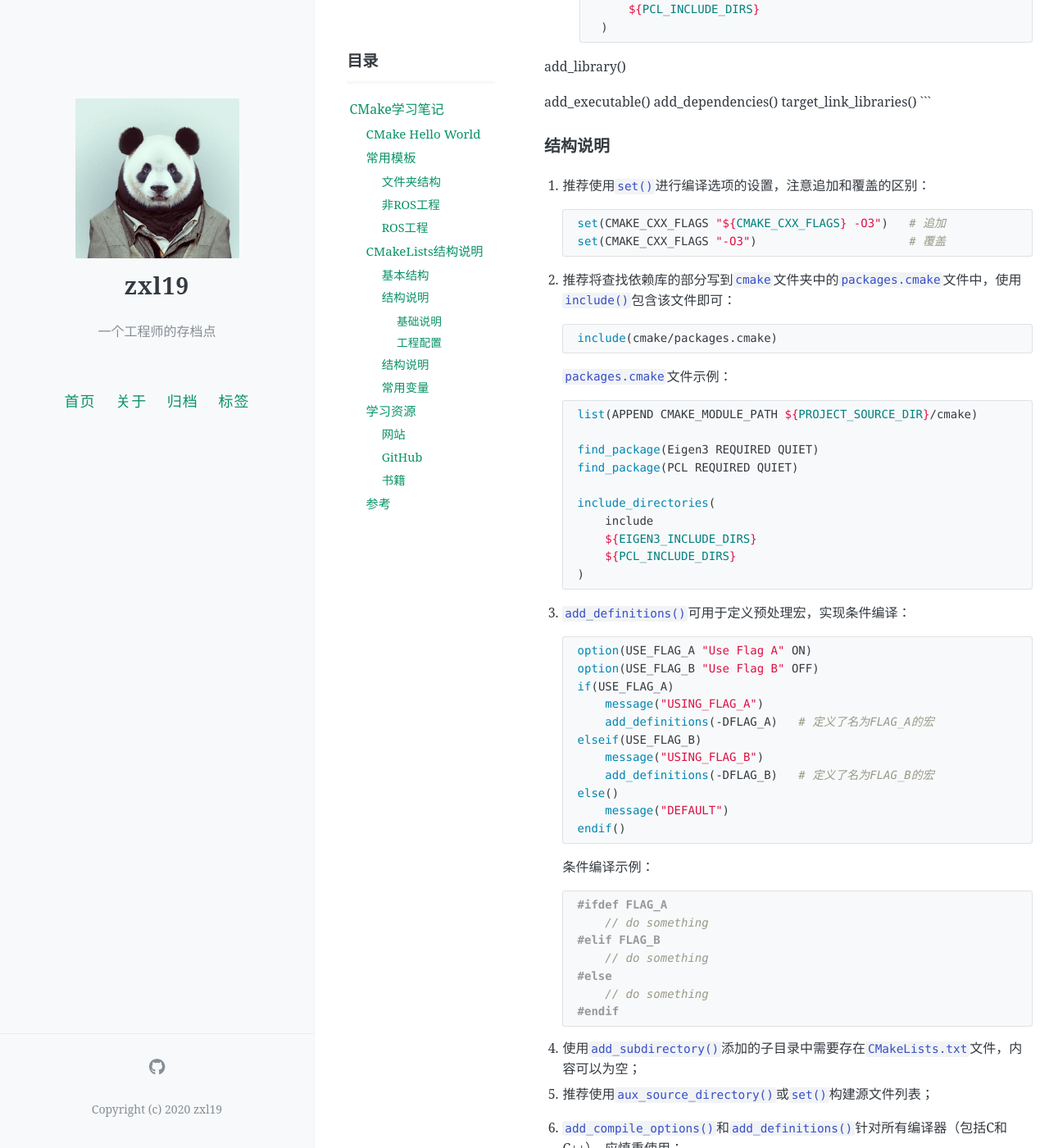
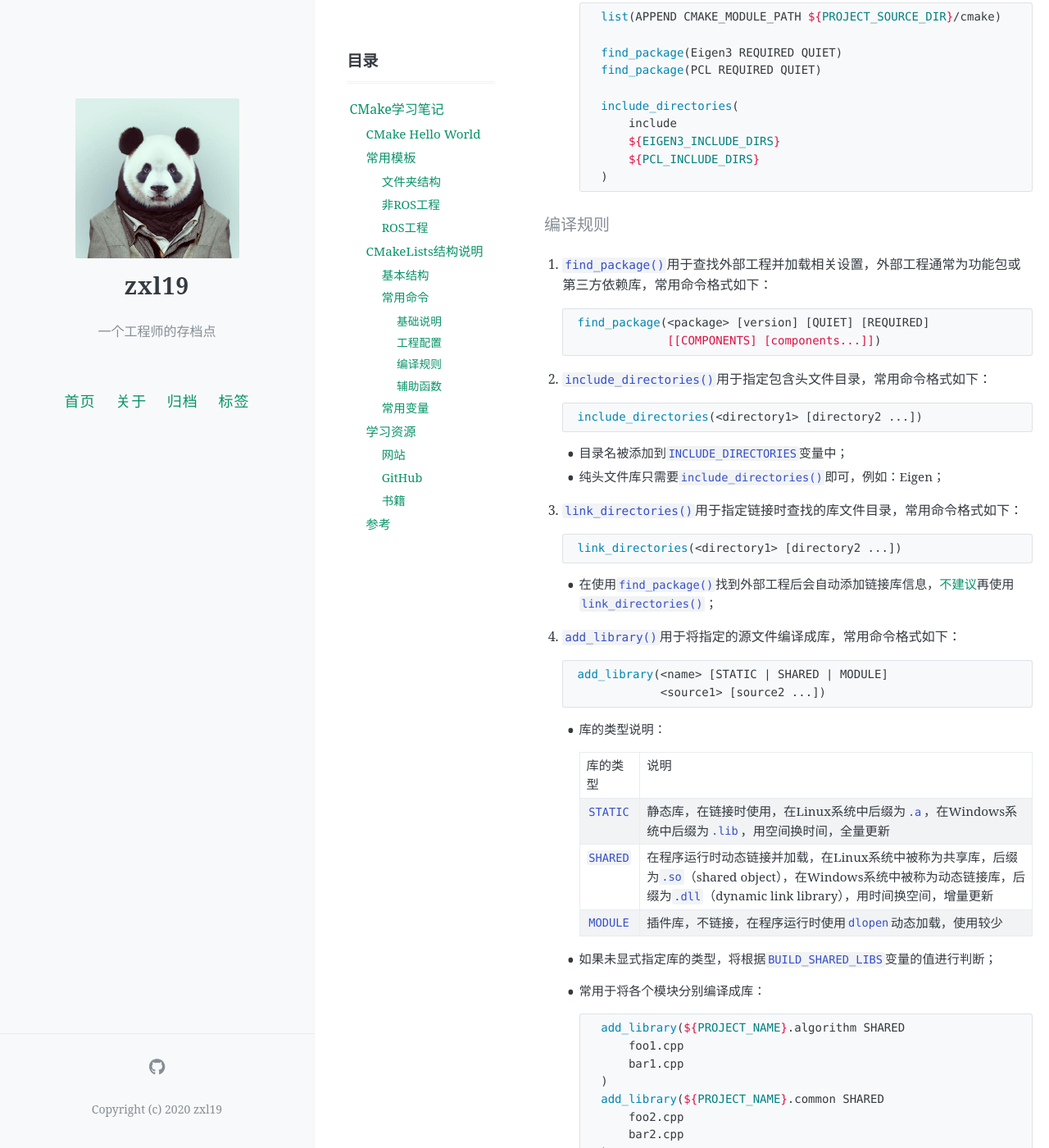
Before and after one commit to zxl19/zxl19.github.io, a Jekyll site: the page built from _posts/2021-03-28-cmake-note.md, in a window 1280 px wide and 1400 px high, scrolled down 5570 px. Shown: the whole window at 82% size. Built offline with Jekyll 4.4.1, drawn with Linux system fonts in a browser that asks for light colours; comment, search, counter and statistics services are not loaded; some of the changed text lies outside the part shown.

Commit message:
Update Posts

````diff
--- a/_posts/2021-03-28-cmake-note.md
+++ b/_posts/2021-03-28-cmake-note.md
@@ -34,9 +34,9 @@ pinned: true
 ├── app                     # 存放可执行文件，调用各个模块
 ├── build                   # 存放编译生成文件
 ├── cmake                   # 存放.cmake文件，查找依赖库
-├── CMakeLists.txt          # 项目编译规则
+├── CMakeLists.txt          # 工程编译规则
 ├── config                  # 存放配置文件，硬件参数和软件参数分开保存
-├── doc                     # 存放项目文档
+├── doc                     # 存放各个模块的开发文档
 ├── docker                  # 存放Docker镜像
 ├── include                 # 存放头文件，模块化
 ├── launch                  # 存放.launch文件，启动ROS功能包的各个节点
@@ -44,7 +44,7 @@ pinned: true
 ├── log                     # 存放日志文件
 ├── msg                     # 存放.msg文件，自定义ROS消息类型
 ├── package.xml             # 依赖的ROS功能包
-├── README.md               # 项目说明文档
+├── README.md               # 工程说明文档
 ├── rviz_cfg                # 存放.rviz文件，配置Rviz可视化参数
 ├── scripts                 # 存放Python脚本，用于后处理和可视化
 ├── src                     # 存放源文件，模块化，编译成库
@@ -167,16 +168,18 @@ foreach()
 endforeach()
 ```
 
-### 结构说明
+### 常用命令
 
 #### 基础说明
 
 1. `CMakeLists.txt`文件使用`#`注释；
-2. 功能函数名使用大小写均可，但是推荐使用小写，可读性更好；
+2. 功能函数名不区分大小写，支持大小写混用，但是推荐使用小写，可读性更好；
+3. 功能函数参数中`<...>`表示必需项，`[...]`表示可选项，`|`表示或；
+4. 变量名和字符串区分大小写；
 
 #### 工程配置
 
-1. `cmake_minimum_required()`用于指定CMake的最低版本，命令格式如下：
+1. `cmake_minimum_required()`用于指定CMake的最低版本，常用命令格式如下：
 
     ```cmake
     cmake_minimum_required(VERSION <major.minor>)
@@ -188,7 +191,7 @@ endforeach()
     cmake_minimum_required(VERSION 3.1.0)
     ```
 
-2. `project()`用于指定工程名，命令格式如下：
+2. `project()`用于指定工程名，常用命令格式如下：
 
     ```cmake
     project(<project_name>)
@@ -200,13 +203,13 @@ endforeach()
     project(HelloWorld)
     ```
 
-3. `set()`用于定义变量并赋值，命令格式如下：
+3. `set()`用于定义变量并赋值，常用命令格式如下：
 
     ```cmake
     set(<variable> <value>)
     ```
 
-    - CMake中，`X`表示变量名，`${X}`表示变量值，`if()`语句直接用变量名判断；
+    - CMake中，`X`表示变量名，`${X}`表示变量值；
     - 常用于设置编译选项，需要注意追加和覆盖的区别：
 
         ```cmake
@@ -214,7 +217,13 @@ endforeach()
         set(CMAKE_CXX_FLAGS "-O3")                      # 覆盖
         ```
 
-4. `include()`用于从文件或模块中加载并运行CMake代码：
+4. `unset()`用于取消定义变量，常用命令格式如下：
+
+    ```cmake
+    unset(<variable>)
+    ```
+
+5. `include()`用于从文件或模块中加载并运行CMake代码，常用命令格式如下：
 
     ```cmake
     include(<file | module>)
@@ -241,83 +250,198 @@ endforeach()
         )
         ```
 
-add_library()
+#### 编译规则
 
-add_executable()
-add_dependencies()
-target_link_libraries()
-```
-
-### 结构说明
-
-1. 推荐使用`set()`进行编译选项的设置，注意追加和覆盖的区别：
+1. `find_package()`用于查找外部工程并加载相关设置，外部工程通常为功能包或第三方依赖库，常用命令格式如下：
 
     ```cmake
-    set(CMAKE_CXX_FLAGS "${CMAKE_CXX_FLAGS} -O3")   # 追加
-    set(CMAKE_CXX_FLAGS "-O3")                      # 覆盖
+    find_package(<package> [version] [QUIET] [REQUIRED]
+                 [[COMPONENTS] [components...]])
     ```
 
-2. 推荐将查找依赖库的部分写到`cmake`文件夹中的`packages.cmake`文件中，使用`include()`包含该文件即可：
+2. `include_directories()`用于指定包含头文件目录，常用命令格式如下：
 
     ```cmake
-    include(cmake/packages.cmake)
+    include_directories(<directory1> [directory2 ...])
     ```
 
-    `packages.cmake`文件示例：
+    - 目录名被添加到`INCLUDE_DIRECTORIES`变量中；
+    - 纯头文件库只需要`include_directories()`即可，例如：Eigen；
+
+3. `link_directories()`用于指定链接时查找的库文件目录，常用命令格式如下：
 
     ```cmake
-    list(APPEND CMAKE_MODULE_PATH ${PROJECT_SOURCE_DIR}/cmake)
-
-    find_package(Eigen3 REQUIRED QUIET)
-    find_package(PCL REQUIRED QUIET)
-
-    include_directories(
-        include
-        ${EIGEN3_INCLUDE_DIRS}
-        ${PCL_INCLUDE_DIRS}
-    )
+    link_directories(<directory1> [directory2 ...])
     ```
 
-3. `add_definitions()`可用于定义预处理宏，实现条件编译：
+    - 在使用`find_package()`找到外部工程后会自动添加链接库信息，[不建议](http://wiki.ros.org/catkin/CMakeLists.txt)再使用`link_directories()`；
+
+4. `add_library()`用于将指定的源文件编译成库，常用命令格式如下：
 
     ```cmake
-    option(USE_FLAG_A "Use Flag A" ON)
-    option(USE_FLAG_B "Use Flag B" OFF)
-    if(USE_FLAG_A)
-        message("USING_FLAG_A")
-        add_definitions(-DFLAG_A)   # 定义了名为FLAG_A的宏
-    elseif(USE_FLAG_B)
-        message("USING_FLAG_B")
-        add_definitions(-DFLAG_B)   # 定义了名为FLAG_B的宏
-    else()
-        message("DEFAULT")
-    endif()
+    add_library(<name> [STATIC | SHARED | MODULE]
+                <source1> [source2 ...])
     ```
 
-    条件编译示例：
+    - 库的类型说明：
 
-    ```cpp
-    #ifdef FLAG_A
-        // do something
-    #elif FLAG_B
-        // do something
-    #else
-        // do something
-    #endif
+        | 库的类型 | 说明 |
+        | :--- | :--- |
+        | `STATIC` | 静态库，在链接时使用，在Linux系统中后缀为`.a`，在Windows系统中后缀为`.lib`，用空间换时间，全量更新 |
+        | `SHARED` | 在程序运行时动态链接并加载，在Linux系统中被称为共享库，后缀为`.so`（shared object），在Windows系统中被称为动态链接库，后缀为`.dll`（dynamic link library），用时间换空间，增量更新 |
+        | `MODULE` | 插件库，不链接，在程序运行时使用`dlopen`动态加载，使用较少 |
+
+    - 如果未显式指定库的类型，将根据`BUILD_SHARED_LIBS`变量的值进行判断；
+    - 常用于将各个模块分别编译成库：
+
+        ```cmake
+        add_library(${PROJECT_NAME}.algorithm SHARED
+            foo1.cpp
+            bar1.cpp
+        )
+        add_library(${PROJECT_NAME}.common SHARED
+            foo2.cpp
+            bar2.cpp
+        )
+        ```
+
+5. `add_executable()`用于将指定的源文件编译成可执行文件，常用命令格式如下：
+
+    ```cmake
+    add_executable(<name>
+                   <source1> [source2 ...])
     ```
 
-4. 使用`add_subdirectory()`添加的子目录中需要存在`CMakeLists.txt`文件，内容可以为空；
-5. 推荐使用`aux_source_directory()`或`set()`构建源文件列表；
-6. `add_compile_options()`和`add_definitions()`针对所有编译器（包括C和C++），应慎重使用：
+6. `add_dependencies()`用于指定顶层编译目标（top-level targets）之间的依赖关系，常用命令格式如下：
 
     ```cmake
-    add_compile_options(-std=c++11 -Wall -pthread -fexceptions)     # 不推荐
+    add_dependencies(<target>
+                     <dependency1> [dependency2 ...])
     ```
 
-7. 纯头文件库只需`include_directories()`，例如：Eigen；
-8. 在`find_package()`之后已能正确找到对应库路径，[不建议](http://wiki.ros.org/catkin/CMakeLists.txt)再使用`link_directories()`；
-9. 推荐将自己定义的类和函数模块化，使用`add_library()`编译成静态库，在编译可执行文件时直接链接相关静态库即可；
-10. 当定义的目标依赖另一个目标，确保在源码编译本目标之前，其他的目标已经被构建，使用`add_dependencies()`；
+    - 顶层编译目标是由`add_library()`、`add_executable()`、`add_custom_target()`功能函数创建的编译目标，不包括`install()`功能函数生成的编译目标；
+    - 当定义的顶层编译目标依赖其他顶层编译目标时，需要使用`add_dependencies()`指定依赖关系，保证在构建本目标之前，其他目标已构建完成；
+    - 常用于`target_link_libraries()`之前；
+
+7. `target_link_libraries()`用于指定编译目标需要链接的依赖库，常用命令格式如下：
+
+    ```cmake
+    target_link_libraries(<target>
+                          <item1> [item2 ...])
+    ```
+
+    - 编译目标由`add_executable()`、`add_library()`功能函数创建；
+
+#### 辅助函数
+
+1. `option()`用于设置编译选项，常用语法如下：
+
+    ```cmake
+    option(<option_variable> "help string describing option"
+           [initial_value])
+    ```
+
+    - 编译选项分为`ON`和`OFF`；
+    - 如果不设置编译选项，初值默认为`OFF`；
+
+2. `message()`用于输出消息，常用语法如下：
+
+    ```cmake
+    message([mode] "message to display" ...)
+    ```
+
+    - 消息类型说明：
+
+        | 消息类型 | 说明 |
+        | :--- | :--- |
+        | `FATAL_ERROR` | CMake错误，停止处理和生成 |
+        | `SEND_ERROR` | CMake错误，继续处理但跳过生成 |
+        | `WARNING` | CMake警告，继续处理 |
+        | `AUTHOR_WARNING` | CMake开发者警告，继续处理 |
+        | `DEPRECATION` | 如果定义了`CMAKE_ERROR_DEPRECATED`或`CMAKE_WARN_DEPRECATED`，则输出CMake弃用错误或警告，否则无消息输出 |
+        | `NOTICE`或未显式指定 | 打印到`stderr`的重要消息 |
+        | `STATUS` | 一行以内的简明信息，供项目用户使用 |
+        | `VERBOSE` | 详细信息，供项目用户使用 |
+        | `DEBUG` | 详细信息，供项目开发者使用 |
+        | `TRACE` | 细粒度信息，包含底层实现细节，临时使用，在项目发布、打包时删除 |
+
+3. `add_definitions()`用于为编译指令添加`-D`开头的定义，常用语法如下：
+
+    ```cmake
+    add_definitions(-DFOO -DBAR ...)
+    ```
+
+    - 常用于实现条件编译：
+
+        ```cmake
+        option(USE_FLAG_A "Use Flag A" ON)
+        option(USE_FLAG_B "Use Flag B" OFF)
+        if(USE_FLAG_A)
+            message("USING_FLAG_A")
+            add_definitions(-DFLAG_A)   # 定义了名为FLAG_A的宏
+        elseif(USE_FLAG_B)
+            message("USING_FLAG_B")
+            add_definitions(-DFLAG_B)   # 定义了名为FLAG_B的宏
+        else()
+            message("DEFAULT")
+        endif()
+        ```
+
+    - 条件编译示例：
+
+        ```cpp
+        #ifdef FLAG_A
+            // do something
+        #elif FLAG_B
+            // do something
+        #else
+            // do something
+        #endif
+        ```
+
+4. `add_subdirectory()`用于添加子目录，常用语法如下：
+
+    ```cmake
+    add_subdirectory(<directory>)
+    ```
+
+    - 添加的子目录中需要存在`CMakeLists.txt`文件；
+
+5. `aux_source_directory()`用于将指定目录中的源文件列表保存到变量中，常用语法如下：
+
+    ```cmake
+    aux_source_directory(<directory> <variable>)
+    ```
+
+    - 常用于构建源文件列表：
+
+        ```cmake
+        aux_source_directory(${PROJECT_NAME}/test TEST_SOURCES)
+        ```
+
+    - 也可以使用`set()`构建源文件列表：
+
+        ```cmake
+        set(TEST_SOURCES
+            ${PROJECT_NAME}/test/test_algorithm.cpp
+            ${PROJECT_NAME}/test/test_common.cpp
+            ${PROJECT_NAME}/test/test_slam.cpp
+        )
+        ```
+
+6. `add_compile_options()`用于设置编译选项，常用语法如下：
+
+    ```cmake
+    add_compile_options(<option1> [option2 ...])
+    ```
+
+    - `add_compile_options()`和`add_definitions()`针对所有编译器（包括C和C++），应慎重使用：
+
+        ```cmake
+        add_compile_options(-std=c++11 -Wall -pthread -fexceptions)     # 不推荐
+        ```
+
+7. `install()`用于定义安装规则，常用语法如下：
 
 ### 常用变量
 
@@ -332,7 +456,7 @@ target_link_libraries()
 | `CMAKE_CXX_FLAGS` | 编译参数 |
 | `CMAKE_CXX_FLAGS_DEBUG` | Debug模式下的编译参数 |
 | `CMAKE_CXX_FLAGS_RELEASE` | Release模式下的编译参数 |
-| `CMAKE_MODULE_PATH` | `.cmake`文件所在路径 |
+| `CMAKE_MODULE_PATH` | `include()`命令和`find_package()`命令查找CMake模块的路径 |
 | `XXX_FOUND` | `XXX`库是否找到 |
 | `XXX_VERSION` | `XXX`库版本 |
 | `XXX_INCLUDE_DIRS` | `XXX`库的头文件路径 |
@@ -344,8 +468,10 @@ target_link_libraries()
 ### 网站
 
 1. [CMake Reference Documentation](https://cmake.org/cmake/help/latest/index.html)
-2. [基于VSCode和CMake实现C/C++开发丨Linux篇](https://www.bilibili.com/video/BV1fy4y1b7TC)
-3. [Cmake的应用与实践](https://www.bilibili.com/video/BV17J411m7o1)
+2. [CMake Tutorial](https://cmake.org/cmake/help/latest/guide/tutorial/index.html)
+3. [cmake使用教程](https://juejin.cn/post/6844903557183832078)
+4. [基于VSCode和CMake实现C/C++开发丨Linux篇](https://www.bilibili.com/video/BV1fy4y1b7TC)
+5. [Cmake的应用与实践](https://www.bilibili.com/video/BV17J411m7o1)
 
 ### GitHub
 
@@ -381,10 +507,15 @@ target_link_libraries()
 13. [TixiaoShan/LIO-SAM](https://github.com/TixiaoShan/LIO-SAM)
 14. [TixiaoShan/LVI-SAM](https://github.com/TixiaoShan/LVI-SAM)
 15. [koide3/hdl_graph_slam](https://github.com/koide3/hdl_graph_slam)
-16. [add_definitions()-CSDN博客](https://blog.csdn.net/fb_941219/article/details/107376017)
-17. [编译选项设置区别-CSDN博客](https://blog.csdn.net/10km/article/details/51731959)
-18. [变量1-简书](https://www.jianshu.com/p/1827cd86d576)
-19. [变量2-CSDN博客](https://blog.csdn.net/juluwangriyue/article/details/123494008)
-20. [变量3-CSDN博客](https://blog.csdn.net/wzj_110/article/details/116674655)
-21. [CMake如何入门？-0xCCCCCCCC的回答-知乎](https://www.zhihu.com/question/58949190/answer/999701073)
-22. [CMake和Modern CMake相关资料（不定期补充）-迦非喵的文章-知乎](https://zhuanlan.zhihu.com/p/205324774)
+16. [Cmake之深入理解find_package()的用法-希葛格的韩少君的文章-知乎](https://zhuanlan.zhihu.com/p/97369704)
+17. [静态库、动态库、共享库的区别-博客园](https://www.cnblogs.com/sunsky303/p/7731911.html)
+18. [add_dependencies()1-CSDN博客](https://blog.csdn.net/KingOfMyHeart/article/details/112983922)
+19. [add_dependencies()2-CSDN博客](https://blog.csdn.net/zhizhengguan/article/details/118381772)
+20. [add_dependencies()3-CSDN博客](https://blog.csdn.net/new9232/article/details/125831009)
+21. [add_definitions()-CSDN博客](https://blog.csdn.net/fb_941219/article/details/107376017)
+22. [编译选项设置区别-CSDN博客](https://blog.csdn.net/10km/article/details/51731959)
+23. [变量1-简书](https://www.jianshu.com/p/1827cd86d576)
+24. [变量2-CSDN博客](https://blog.csdn.net/juluwangriyue/article/details/123494008)
+25. [变量3-CSDN博客](https://blog.csdn.net/wzj_110/article/details/116674655)
+26. [CMake如何入门？-0xCCCCCCCC的回答-知乎](https://www.zhihu.com/question/58949190/answer/999701073)
+27. [CMake和Modern CMake相关资料（不定期补充）-迦非喵的文章-知乎](https://zhuanlan.zhihu.com/p/205324774)
````
Also changed, not shown: other parts of _posts/2021-03-28-cmake-note.md (+1 -0 lines), _posts/2021-05-25-slam-tool.md (+2 -1 lines), _posts/2021-09-19-stl-note.md (+1 -1 lines), _posts/2021-11-28-pcl-note.md (+1 -1 lines), _posts/2022-07-12-server-note.md (+9 -1 lines).
